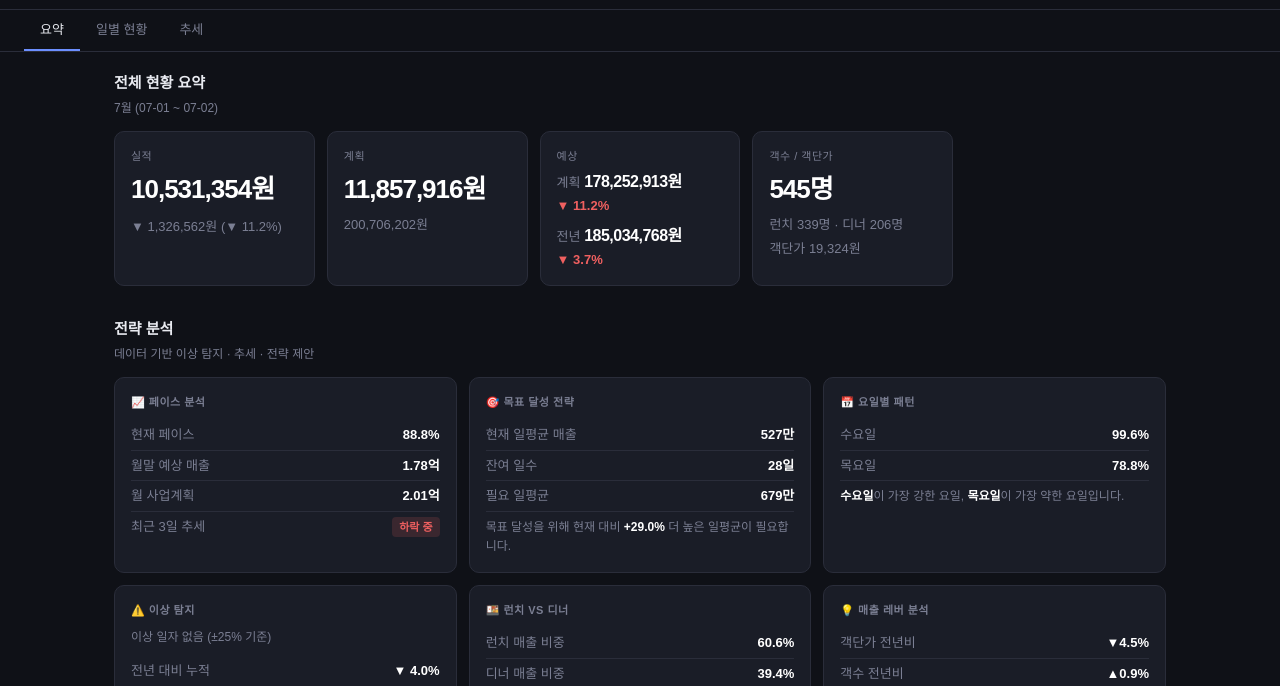
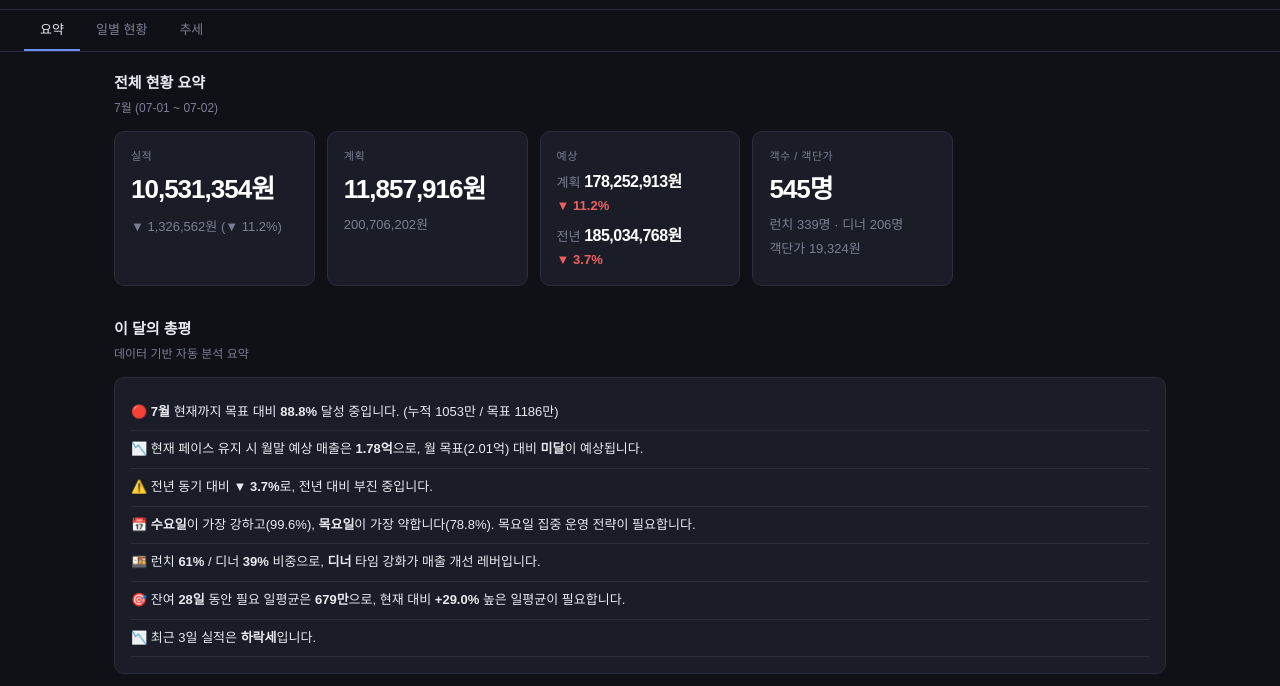
Before and after one commit to antaehwan/seoul-dashboard, a plain HTML site: page index.html in a window 1280 px wide. Shown: the part 77-763 px from the top of the page. Drawn offline with Linux system fonts and the light colour scheme.

Commit message:
Add monthly review summary card above strategy section

```diff
--- a/index.html
+++ b/index.html
@@ -126,6 +126,13 @@
 
   <!-- 매출 차트 -->
   <!-- 전략 분석 -->
+  <!-- 이 달의 총평 -->
+  <section id="monthly-review">
+    <h2>이 달의 총평</h2>
+    <p class="sub">데이터 기반 자동 분석 요약</p>
+    <div id="review-card" style="margin-top:12px"></div>
+  </section>
+
   <section id="strategy">
     <h2>전략 분석</h2>
     <p class="sub">데이터 기반 이상 탐지 · 추세 · 전략 제안</p>
@@ -318,8 +325,119 @@ function render(month) {
     </div>
   `;
 
+  renderReview(days, today, month);
   renderStrategy(days, today);
   renderTable(days, today);
+}
+
+function renderReview(days, today, month) {
+  const el = document.getElementById('review-card');
+  if (!el) return;
+  const mNames = ['1월','2월','3월','4월','5월','6월','7월','8월','9월','10월','11월','12월'];
+  const mName = mNames[month-1];
+  const done = days.filter(d => d.actual > 0 && d.date <= today);
+  if (done.length === 0) {
+    el.innerHTML = `<div class="strat-card"><p class="strat-tip">아직 실적 데이터가 없습니다.</p></div>`;
+    return;
+  }
+
+  const cumActual = done.reduce((s,d)=>s+d.actual,0);
+  const cumTarget = done.reduce((s,d)=>s+d.target,0);
+  const monthTarget = days.reduce((s,d)=>s+d.target,0);
+  const cumPrev = done.reduce((s,d)=>s+d.prev_actual,0);
+  const pace = cumTarget > 0 ? cumActual/cumTarget : 0;
+  const planProj = Math.round(monthTarget * pace);
+  const achPct = (pace*100).toFixed(1);
+  const yoyVal = cumPrev > 0 ? ((cumActual-cumPrev)/cumPrev*100).toFixed(1) : null;
+  const remaining = days.filter(d=>d.date>today).length;
+  const avgDaily = Math.round(cumActual/done.length);
+  const needAvg = remaining > 0 ? Math.round((monthTarget-cumActual)/remaining) : 0;
+
+  // 요일 패턴
+  const wdMap = {};
+  done.forEach(d => {
+    const w = new Date(d.date).getDay();
+    if (!wdMap[w]) wdMap[w] = {sum:0,cnt:0};
+    wdMap[w].sum += d.target>0?d.actual/d.target:0;
+    wdMap[w].cnt++;
+  });
+  const wdNames = ['일','월','화','수','목','금','토'];
+  const wdRates = Object.entries(wdMap).map(([w,v])=>({w:parseInt(w),rate:v.sum/v.cnt})).sort((a,b)=>b.rate-a.rate);
+  const bestDay = wdRates[0];
+  const worstDay = wdRates[wdRates.length-1];
+
+  // 런치/디너
+  const totalL = done.reduce((s,d)=>s+d.sales_l,0);
+  const totalD = done.reduce((s,d)=>s+d.sales_d,0);
+  const total = totalL+totalD;
+  const lPct = total>0?(totalL/total*100).toFixed(0):0;
+  const dPct = total>0?(totalD/total*100).toFixed(0):0;
+
+  // 이상 탐지
+  const under = done.filter(d=>d.target>0&&d.actual/d.target<0.75);
+
+  // 추세 (마지막 3일)
+  const last3 = done.slice(-3);
+  let trendTxt = '';
+  if (last3.length >= 2) {
+    const rates = last3.map(d=>d.target>0?d.actual/d.target:0);
+    const rising = rates.every((r,i)=>i===0||r>=rates[i-1]);
+    const falling = rates.every((r,i)=>i===0||r<=rates[i-1]);
+    trendTxt = rising ? '상승세' : falling ? '하락세' : '혼조세';
+  }
+
+  // 문장 생성
+  const lines = [];
+
+  // 1. 전체 달성 현황
+  const achEmoji = pace>=1?'✅':pace>=0.9?'🟡':'🔴';
+  lines.push(`${achEmoji} <strong>${mName}</strong> 현재까지 목표 대비 <strong>${achPct}%</strong> 달성 중입니다. (누적 ${fmtM(cumActual)} / 목표 ${fmtM(cumTarget)})`);
+
+  // 2. 월말 예상
+  const projEmoji = planProj>=monthTarget?'📈':'📉';
+  lines.push(`${projEmoji} 현재 페이스 유지 시 월말 예상 매출은 <strong>${fmtM(planProj)}</strong>으로, 월 목표(${fmtM(monthTarget)}) 대비 <strong>${pace>=1?'초과 달성':'미달'}</strong>이 예상됩니다.`);
+
+  // 3. 전년비
+  if (yoyVal !== null) {
+    const yoyEmoji = parseFloat(yoyVal)>=0?'📊':'⚠️';
+    lines.push(`${yoyEmoji} 전년 동기 대비 <strong>${parseFloat(yoyVal)>=0?'▲':'▼'} ${Math.abs(parseFloat(yoyVal))}%</strong>로, 전년 대비 ${parseFloat(yoyVal)>=0?'개선':'부진'} 중입니다.`);
+  }
+
+  // 4. 요일 패턴
+  if (bestDay && worstDay && bestDay.w !== worstDay.w) {
+    lines.push(`📅 <strong>${wdNames[bestDay.w]}요일</strong>이 가장 강하고(${(bestDay.rate*100).toFixed(1)}%), <strong>${wdNames[worstDay.w]}요일</strong>이 가장 약합니다(${(worstDay.rate*100).toFixed(1)}%). ${wdNames[worstDay.w]}요일 집중 운영 전략이 필요합니다.`);
+  }
+
+  // 5. 런치/디너
+  const weakTime = parseInt(lPct)<parseInt(dPct)?'런치':'디너';
+  lines.push(`🍱 런치 <strong>${lPct}%</strong> / 디너 <strong>${dPct}%</strong> 비중으로, <strong>${weakTime}</strong> 타임 강화가 매출 개선 레버입니다.`);
+
+  // 6. 이상 탐지
+  if (under.length > 0) {
+    lines.push(`⚠️ 목표 대비 75% 미만 미달 일자가 <strong>${under.length}일</strong> 발생했습니다. (${under.map(d=>d.date.slice(8)+'일').join(', ')}) 원인 분석이 필요합니다.`);
+  }
+
+  // 7. 남은 기간 필요 일평균
+  if (remaining > 0) {
+    const needRatio = avgDaily > 0 ? ((needAvg-avgDaily)/avgDaily*100).toFixed(1) : null;
+    if (needRatio !== null) {
+      const action = parseFloat(needRatio) > 0
+        ? `현재 대비 <strong>+${needRatio}%</strong> 높은 일평균이 필요합니다.`
+        : `현재 페이스만 유지해도 목표 달성이 가능합니다.`;
+      lines.push(`🎯 잔여 <strong>${remaining}일</strong> 동안 필요 일평균은 <strong>${fmtM(needAvg)}</strong>으로, ${action}`);
+    }
+  }
+
+  // 8. 최근 추세
+  if (trendTxt) {
+    const trendEmoji = trendTxt==='상승세'?'📈':trendTxt==='하락세'?'📉':'↔️';
+    lines.push(`${trendEmoji} 최근 3일 실적은 <strong>${trendTxt}</strong>입니다.`);
+  }
+
+  el.innerHTML = `
+    <div class="strat-card" style="line-height:1.9">
+      ${lines.map(l=>`<div style="font-size:13px;padding:6px 0;border-bottom:1px solid var(--border)">${l}</div>`).join('')}
+    </div>`;
 }
 
 function renderStrategy(days, today) {
```
